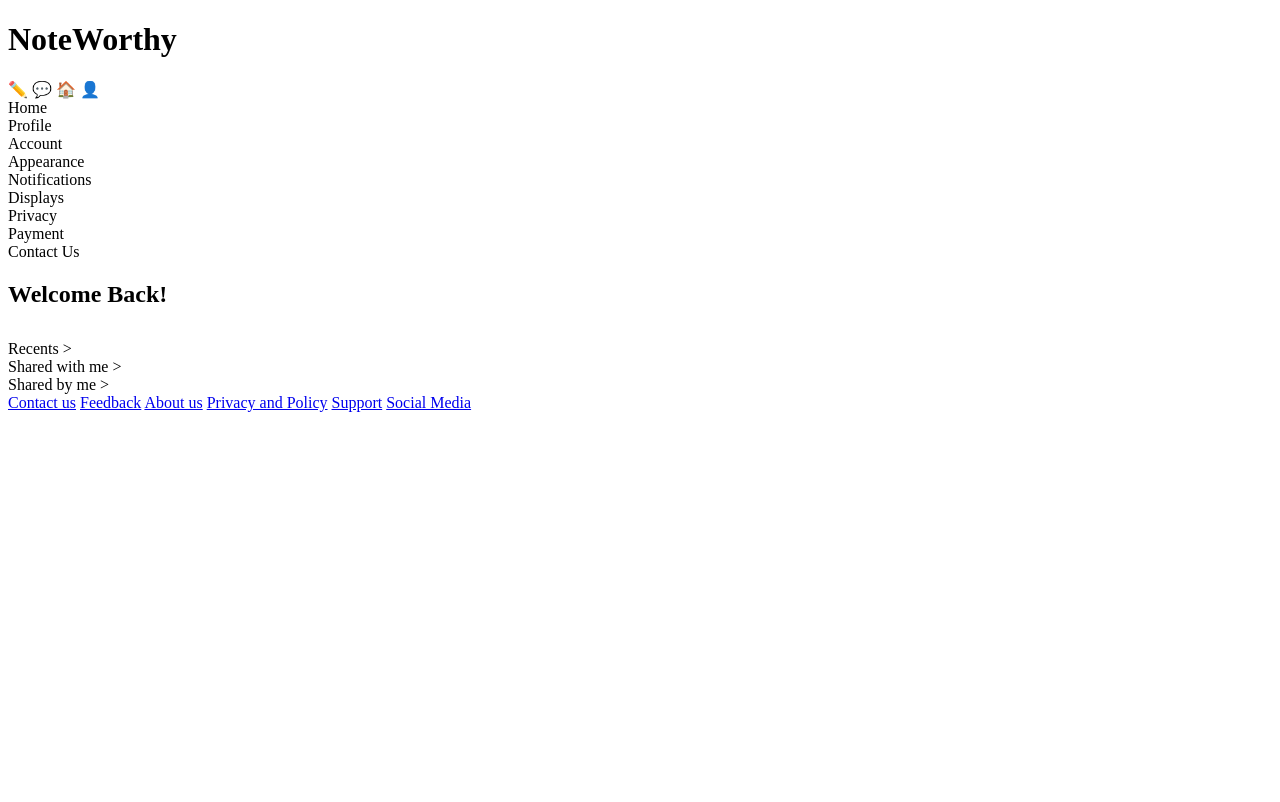
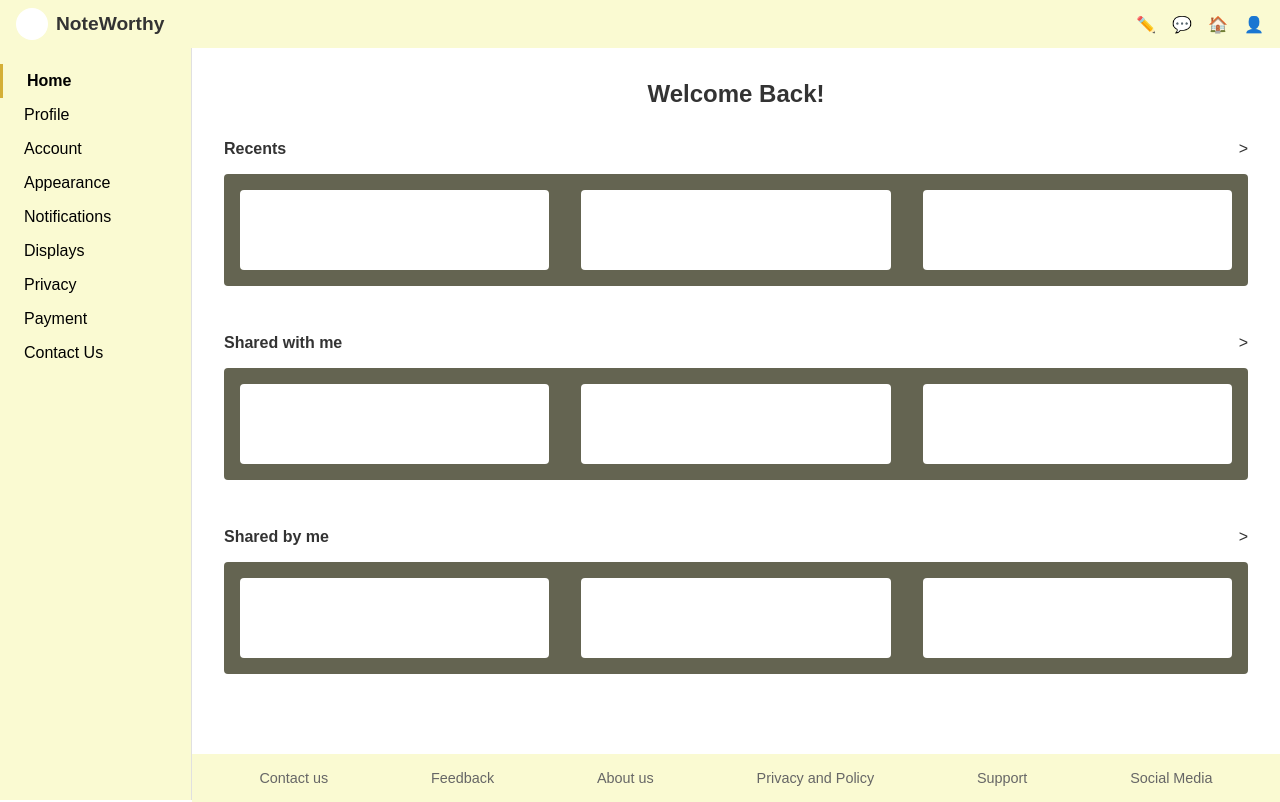
Before and after one commit to Shabnam-Beiraghian/noteworthy, a plain HTML site: page homepage/homepage.html in a window 1280 px wide. Drawn offline with Linux system fonts and the light colour scheme.

Commit message:
implement css for homepage

```diff
--- a/app.js
+++ /dev/null
@@ -1 +0,0 @@
-alert('hello world!');
--- /dev/null
+++ b/homepage/css/style.css
@@ -0,0 +1,190 @@
+* {
+    margin: 0;
+    padding: 0;
+    box-sizing: border-box;
+    font-family: 'Arial', sans-serif;
+}
+
+body {
+    display: flex;
+    flex-direction: column;
+    height: 100vh;
+    background-color: white;
+}
+
+.top-bar {
+    display: flex;
+    justify-content: space-between;
+    align-items: center;
+    background-color: lightgoldenrodyellow;
+    padding: 0.5rem 1rem;
+    height: 3rem;
+}
+
+.logo {
+    display: flex;
+    align-items: center;
+}
+
+.logo-circle {
+    width: 2rem;
+    height: 2rem;
+    border-radius: 50%;
+    background-color: white;
+    margin-right: 0.5rem;
+}
+
+.logo h1 {
+    font-size: 1.2rem;
+    color: #333;
+}
+
+.top-bar-icons {
+    display: flex;
+    gap: 1rem;
+}
+
+.top-bar-icons span {
+    cursor: pointer;
+}
+
+.sidebar {
+    position: fixed;
+    top: 3rem;
+    left: 0;
+    width: 12rem;
+    height: calc(100vh - 3rem);
+    background-color: lightgoldenrodyellow;
+    padding: 1rem 0;
+    border-right: 1px solid #e0e0e0;
+}
+
+.sidebar-item {
+    padding: 0.5rem 1.5rem;
+    cursor: pointer;
+}
+
+.sidebar-item:hover {
+    background-color: #f0f0f0;
+}
+
+.sidebar-item:first-child {
+    font-weight: bold;
+}
+
+.main-content {
+    margin-left: 12rem;
+    padding: 2rem;
+    flex: 1;
+}
+
+h2 {
+    text-align: center;
+    color: #333;
+}
+
+.section-title {
+    display: flex;
+    justify-content: space-between;
+    align-items: center;
+    margin-bottom: 1rem;
+    color: #333;
+    cursor: pointer;
+}
+
+.section-title:hover span:last-child {
+    color: gold;
+}
+
+.grid-container {
+    display: grid;
+    grid-template-columns: repeat(3, 1fr);
+    gap: 2rem;
+    margin-bottom: 3rem;
+    background-color: rgb(100, 100, 81);
+    padding: 1rem;
+    border-radius: 4px;
+}
+
+.grid-item {
+    height: 5rem;
+    background-color: white;
+    border-radius: 4px;
+    cursor: pointer;
+    transition: transform 0.2s;
+}
+
+.grid-item:hover {
+    transform: scale(1.02);
+    box-shadow: 0 2px 4px rgba(0, 0, 0, 0.1);
+}
+
+.footer {
+    display: flex;
+    justify-content: space-around;
+    align-items: center;
+    padding: 1rem;
+    background-color: lightgoldenrodyellow;
+    margin-left: 12rem;
+}
+
+.footer a {
+    color: #666;
+    text-decoration: none;
+    font-size: 0.9rem;
+}
+
+.footer a:hover {
+    color: #d4af37;
+}
+
+.sidebar-item:first-child {
+    border-left: 3px solid #d4af37;
+}
+
+.section-title span:first-child {
+    font-weight: bold;
+}
+
+@media (max-width: 768px) {
+    .sidebar {
+        width: 3rem;
+    }
+
+    .sidebar-item {
+        text-align: center;
+        padding: 0.5rem;
+    }
+
+    .main-content {
+        margin-left: 3rem;
+    }
+
+    .footer {
+        margin-left: 3rem;
+        flex-wrap: wrap;
+    }
+
+    .grid-container {
+        grid-template-columns: repeat(2, 1fr);
+    }
+}
+
+@media (max-width: 480px) {
+    .sidebar {
+        width: 0;
+        display: none;
+    }
+
+    .main-content {
+        margin-left: 0;
+    }
+
+    .footer {
+        margin-left: 0;
+    }
+
+    .grid-container {
+        grid-template-columns: 1fr;
+    }
+}
--- a/homepage/homepage.html
+++ b/homepage/homepage.html
@@ -4,6 +4,7 @@
     <meta charset="UTF-8">
     <meta name="viewport" content="width=device-width, initial-scale=1.0">
     <title>Home - Noteworthy</title>
+    <link rel="stylesheet" href="css/style.css">
 </head>
 <body>
 
```
Also changed, not shown: index.html (deleted, +0 -109 lines), css/style.css (deleted), maya.txt (deleted).
